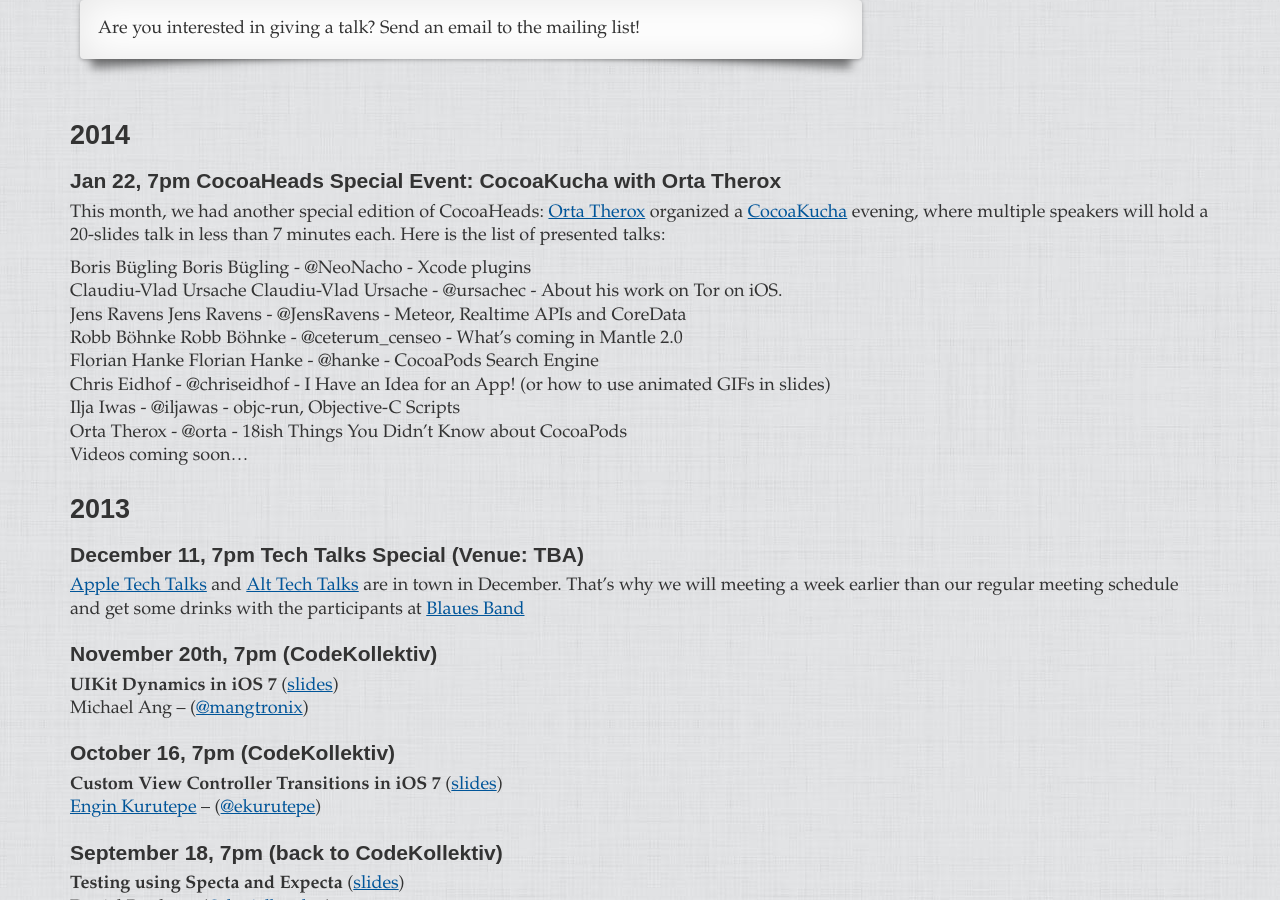
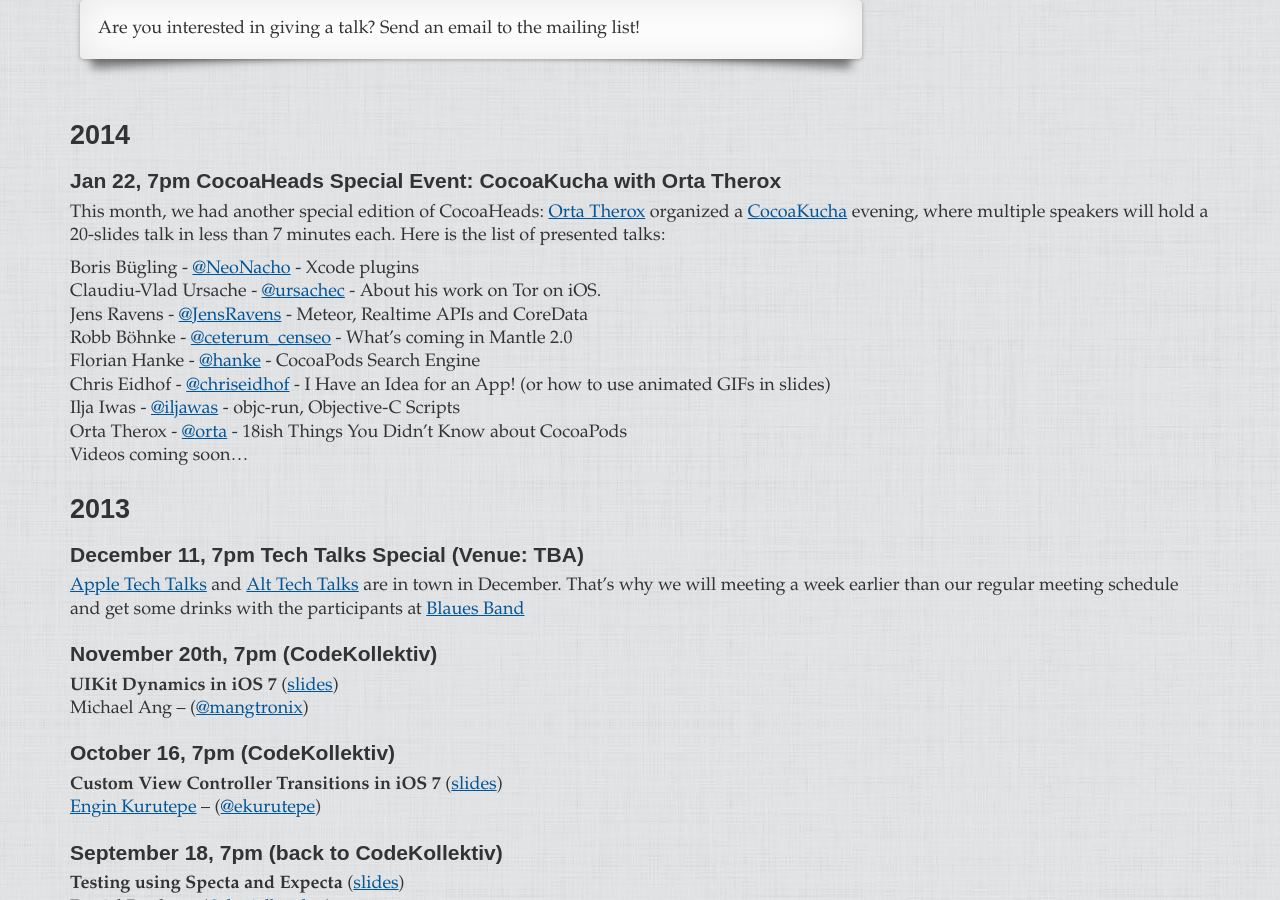
Before and after one commit to cocoaheads-berlin/cocoaheads-berlin.github.com, a Jekyll site: the page built from index.markdown, in a window 1280 px wide and 900 px high, scrolled down 1238 px. Built offline with Jekyll 4.4.1, drawn with Linux system fonts in a browser that asks for light colours; some web fonts are replaced; Markdown is read by kramdown in place of the engine named in the settings.

Commit message:
added links to speakers

```diff
--- a/index.markdown
+++ b/index.markdown
@@ -70,14 +70,14 @@ list!
 
 This month, we had another special edition of CocoaHeads: [Orta Therox](https://twitter.com/orta) organized a [CocoaKucha](http://blog.cocoapods.org/Cocoa-Kucha-3-Berlin/) evening, where multiple speakers will hold a 20-slides talk in less than  7 minutes each. Here is the list of presented talks:
 
-- Boris Bügling Boris Bügling - @NeoNacho - Xcode plugins
-- Claudiu-Vlad Ursache Claudiu-Vlad Ursache - @ursachec - About his work on Tor on iOS.
-- Jens Ravens Jens Ravens - @JensRavens - Meteor, Realtime APIs and CoreData
-- Robb Böhnke Robb Böhnke - @ceterum_censeo - What's coming in Mantle 2.0
-- Florian Hanke Florian Hanke - @hanke - CocoaPods Search Engine
-- Chris Eidhof - @chriseidhof - I Have an Idea for an App! (or how to use animated GIFs in slides)
-- Ilja Iwas - @iljawas - objc-run, Objective-C Scripts
-- Orta Therox - @orta - 18ish Things You Didn't Know about CocoaPods
+- Boris Bügling - [@NeoNacho](https://twitter.com/NeoNacho) - Xcode plugins
+- Claudiu-Vlad Ursache - [@ursachec](https://twitter.com/ursachec) - About his work on Tor on iOS.
+- Jens Ravens - [@JensRavens](https://twitter.com/JensRavens) - Meteor, Realtime APIs and CoreData
+- Robb Böhnke - [@ceterum_censeo](https://twitter.com/ceterum_censeo) - What's coming in Mantle 2.0
+- Florian Hanke - [@hanke](https://twitter.com/hanke) - CocoaPods Search Engine
+- Chris Eidhof - [@chriseidhof](https://twitter.com/chriseidhof) - I Have an Idea for an App! (or how to use animated GIFs in slides)
+- Ilja Iwas - [@iljawas](https://twitter.com/iljawas) - objc-run, Objective-C Scripts
+- Orta Therox - [@orta](https://twitter.com/orta) - 18ish Things You Didn't Know about CocoaPods
 
 Videos coming soon…
 
```
